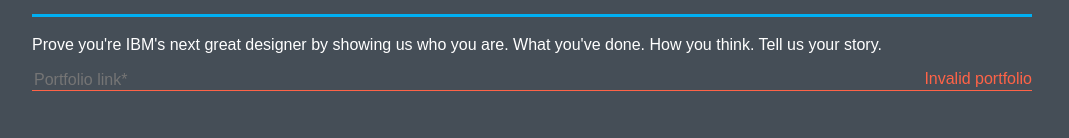
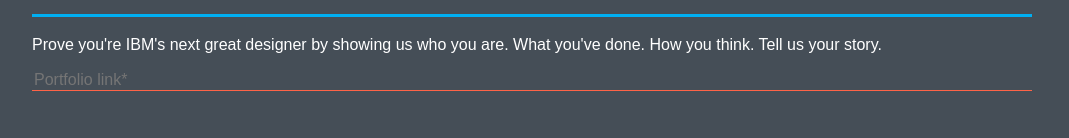
Before and after one commit to benminleung/react-form, a React (Create React App) app: page /portfolio in a window 1280 px wide. Shown: the part 171-309 px from the top of the page, without its empty margins (108-1177 px from the left). Built offline with nearby package versions, Linux system fonts and the light colour scheme; the HTML template or start-up script is replaced by a standard one.

Commit message:
minor bug fixes

```diff
--- a/src/App.js
+++ b/src/App.js
@@ -62,12 +62,14 @@
               <Route exact strict path ={nav.skillsLocation} render={() => <Sec2SkillsLocation
                 state={this.state}
                 universalChange = {this.universalChange}
+                isTouchedChange = {this.isTouchedChange}
                 validate={Validation}/>}
               />
               <Route exact strict path ={nav.portfolio} render={()=><Sec3Portfolio
-                  state={this.state}
-                  universalChange = {this.universalChange}
-                  validate={Validation}/>}
+                state={this.state}
+                universalChange = {this.universalChange}
+                isTouchedChange = {this.isTouchedChange}
+                validate={Validation}/>}
               />
 
               {/* renders error 404 page when path not found */}
--- a/src/Sec3Portfolio.js
+++ b/src/Sec3Portfolio.js
@@ -17,8 +17,9 @@
                         onChange={(e)=>props.universalChange('portfolio', e.target.value)}
                         type="text"
                         placeholder="Portfolio link*"
+                        onBlur = {() => props.isTouchedChange('portfolio')}
                     />
-                    <span className="invalidMessage">{error.portfolio}</span>
+                    {props.state.isTouched.portfolio && <span className="invalidMessage">{error.portfolio}</span>}
                 </div>
                 <textarea
                     value={props.state.moreInfo}
```
